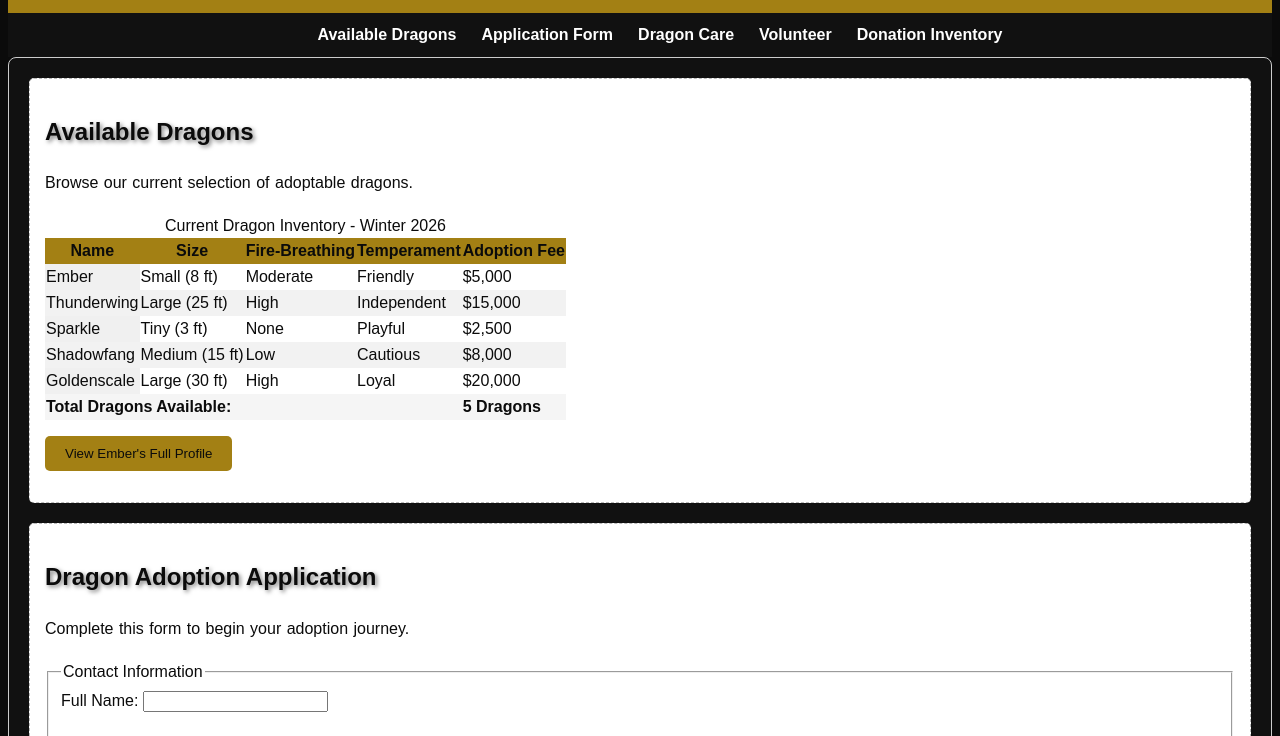
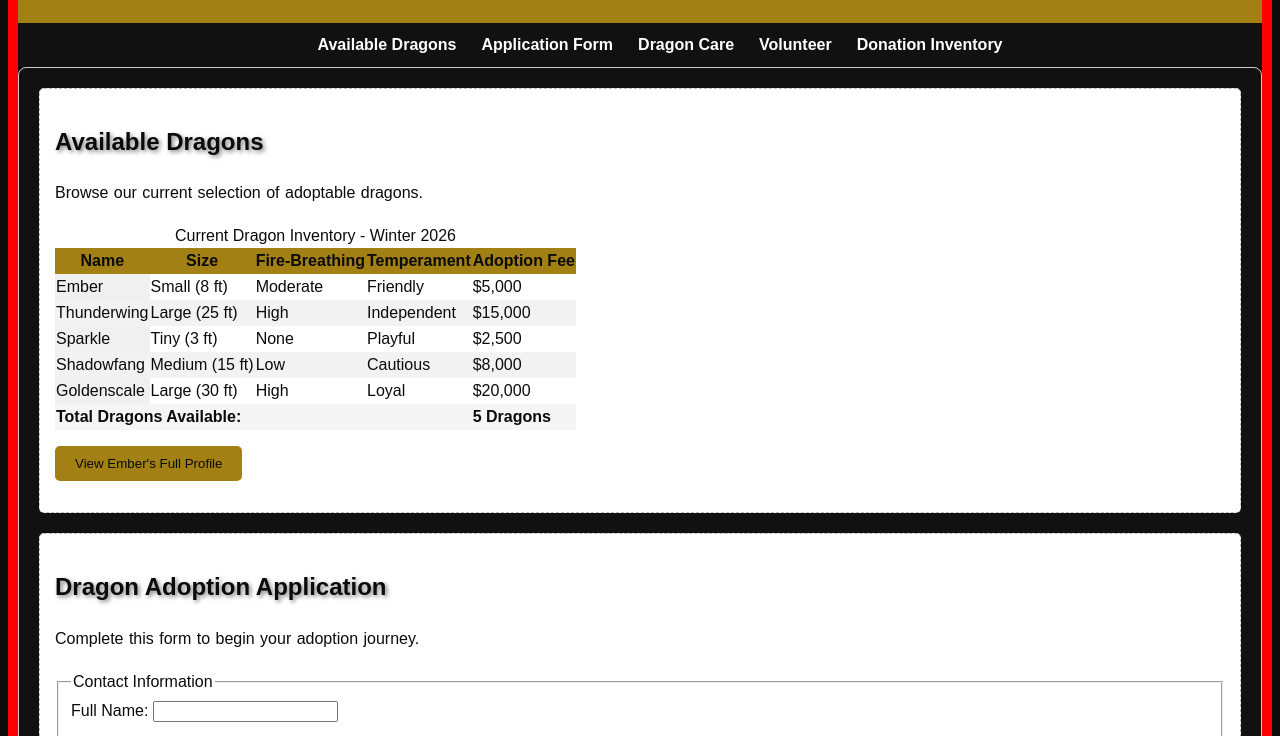
Before and after one commit to tpwilly23/T04, a plain HTML site: page index.html in a window 1280 px wide. Shown: the part 151-887 px from the top of the page. Drawn offline with Linux system fonts and the light colour scheme.

Commit message:
Update style.css

```diff
--- a/style.css
+++ b/style.css
@@ -1,4 +1,8 @@
- .container {
+body {
+    border: 10px solid red !important;
+}
+
+.container {
     display: flex;
     gap: 20px;
     padding: 20px;
```
